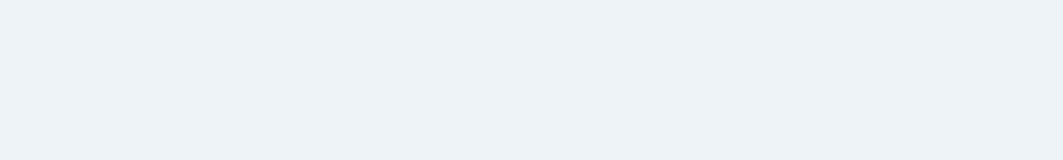
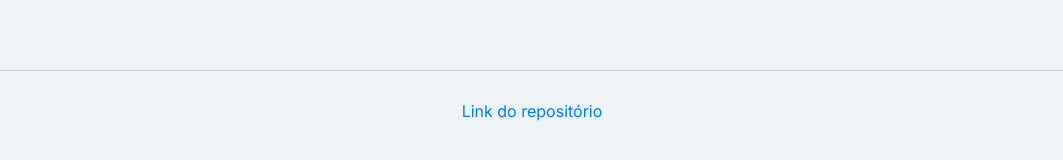
Before and after one commit to victormedeiros1/alfasin, a Vue app: page / in a window 1280 px wide. Shown: the part 634-794 px from the top of the page, without its empty margins (108-1171 px from the left). Built offline with nearby package versions, Linux system fonts and the light colour scheme; a web font is replaced by a local one.

Commit message:
feat: add footer with repository link and style adjustments

```diff
--- a/src/App.vue
+++ b/src/App.vue
@@ -25,6 +25,13 @@ const toggleCharacters = ref<boolean>(false);
       <Textarea v-model:text="text" />
       <Blackboard :text="text" :toggleCharacters="toggleCharacters" />
     </div>
+    <div class="footer">
+      <a
+        href="https://github.com/victormedeiros1/alfabeto-libras"
+        target="_blank"
+        >Link do repositório</a
+      >
+    </div>
   </Container>
 </template>
 
@@ -49,11 +56,30 @@ const toggleCharacters = ref<boolean>(false);
   width: 100%;
   max-width: 1000px;
 }
+.footer {
+  width: 100%;
+  height: 4rem;
+  display: flex;
+  justify-content: center;
+  align-items: center;
+  border-top: 1px solid #ccc;
+  margin-top: auto;
+  padding-top: 1rem;
+}
+
+a {
+  color: #007bff;
+  text-decoration: none;
+}
 
 @media (max-width: 800px) {
   .header__description {
     font-size: 1rem;
     margin: -1rem 0 1rem 0;
   }
+
+  .footer {
+    height: 2rem;
+  }
 }
 </style>
```
